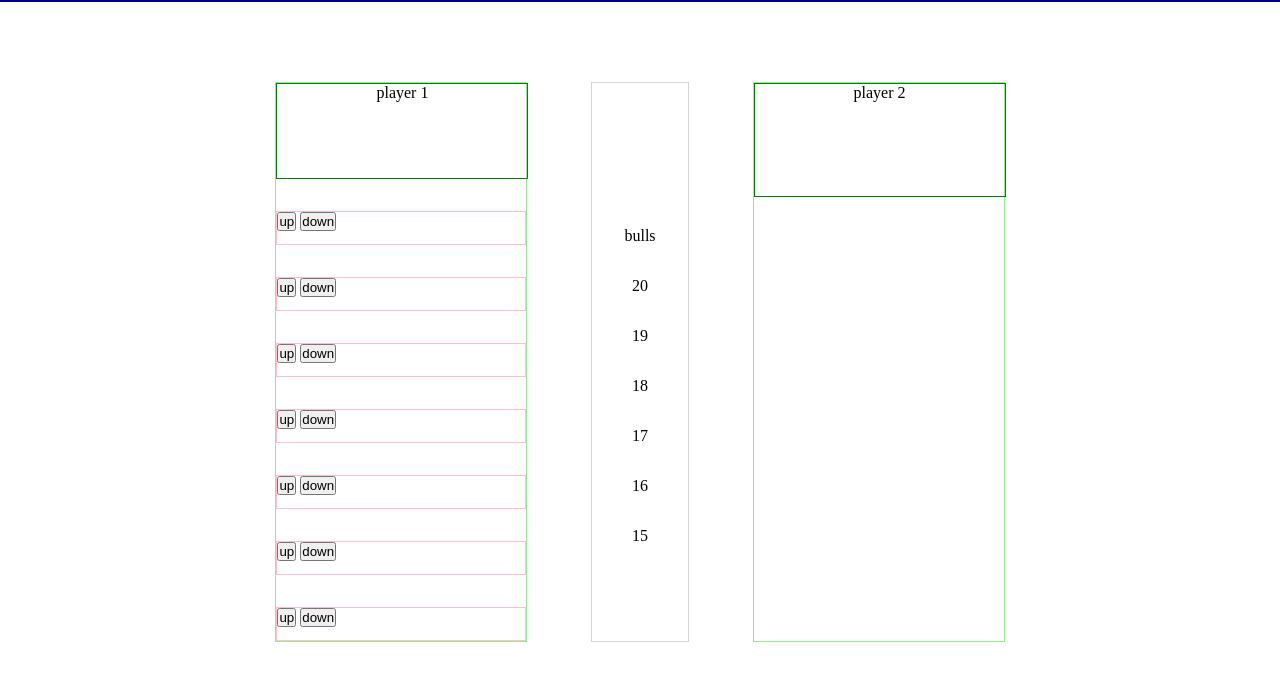
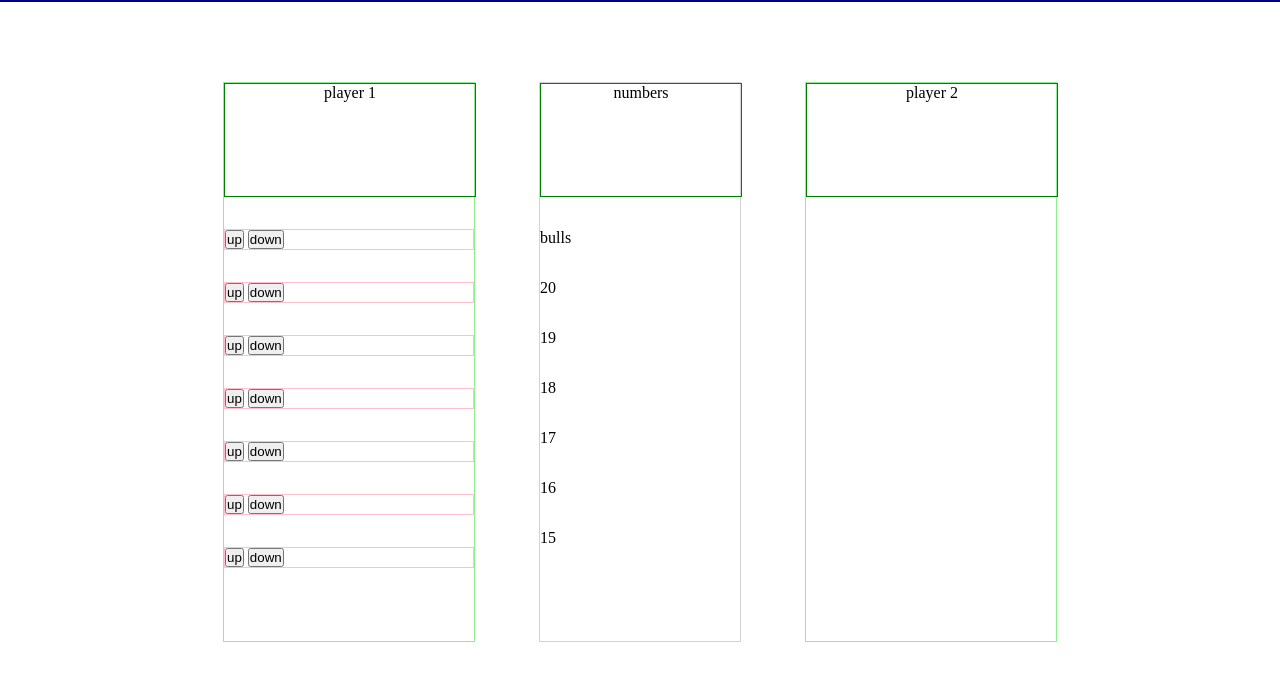
Before and after one commit to bambooOctopus/dart_score_card, a plain HTML site: page index.html in a window 1280 px wide. Shown: the part 46-726 px from the top of the page. Drawn offline with Linux system fonts and the light colour scheme.

Commit message:
pre-branch

```diff
--- a/index.html
+++ b/index.html
@@ -84,6 +84,12 @@
         </div>
 
         <div class="numbers">
+
+            <div class="numbers-header">
+                <p>numbers</p>
+            </div>
+
+            <div class="numbers-div">
                 <p>bulls</p>
                 <p>20</p>
                 <p>19</p>
@@ -91,6 +97,7 @@
                 <p>17</p>
                 <p>16</p>
                 <p>15</p>
+            </div>
         </div>
 
         <div class="player">
--- a/style.css
+++ b/style.css
@@ -34,9 +34,6 @@
     flex-direction: column;
 
 
-
-
-
 }
 
 .player-header {
@@ -49,20 +46,19 @@
 
 }
 
-.numbers {
-    border: solid 1px lightgray;
-    padding: 5rem 2rem 2rem;
+.player-input {
+    margin-top: 2rem;
     display: flex;
     flex-direction: column;
     gap: 2rem;
-    align-items: center;
-    justify-content: center;
 }
+
+
 
 .player-buttons {
     border: solid 1px pink;
-    height: 2rem;
-    margin-top: 2rem;
+
+
 
 }
 
@@ -74,3 +70,34 @@
 .buttons {
 
 }
+
+.numbers {
+    border: solid 1px lightgray;
+    display: flex;
+    flex-direction: column;
+
+    width: 200px;
+
+
+}
+
+.numbers-header {
+
+    border: solid 1px green;
+    width: 100%;
+    text-align: center;
+
+
+    height: 7rem;
+
+
+}
+
+.numbers-div {
+
+    margin-top: 2rem;
+    display: flex;
+    flex-direction: column;
+    gap: 2rem;
+
+}
```
Lines whose indentation alone changed are shown as unchanged.
